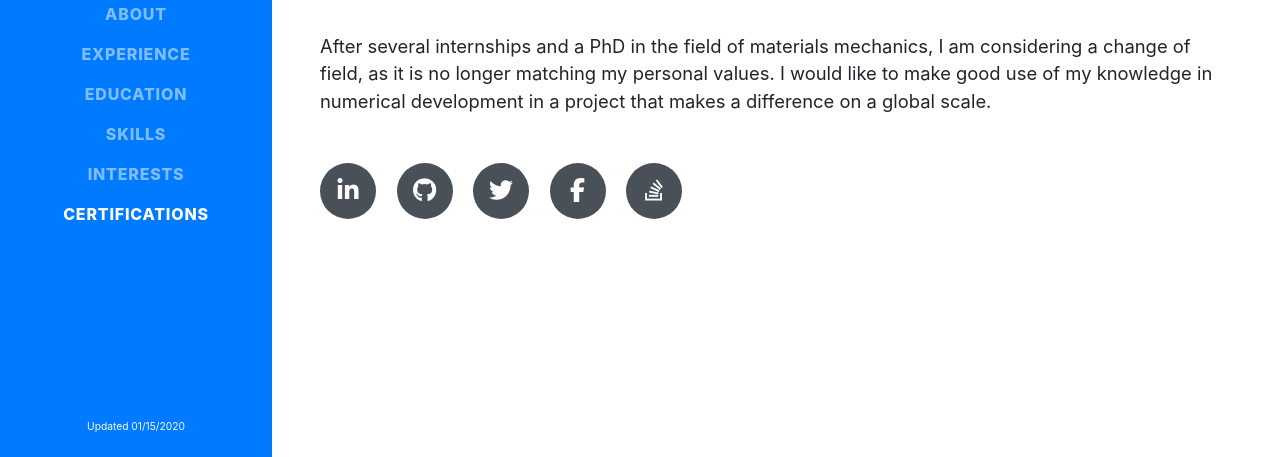
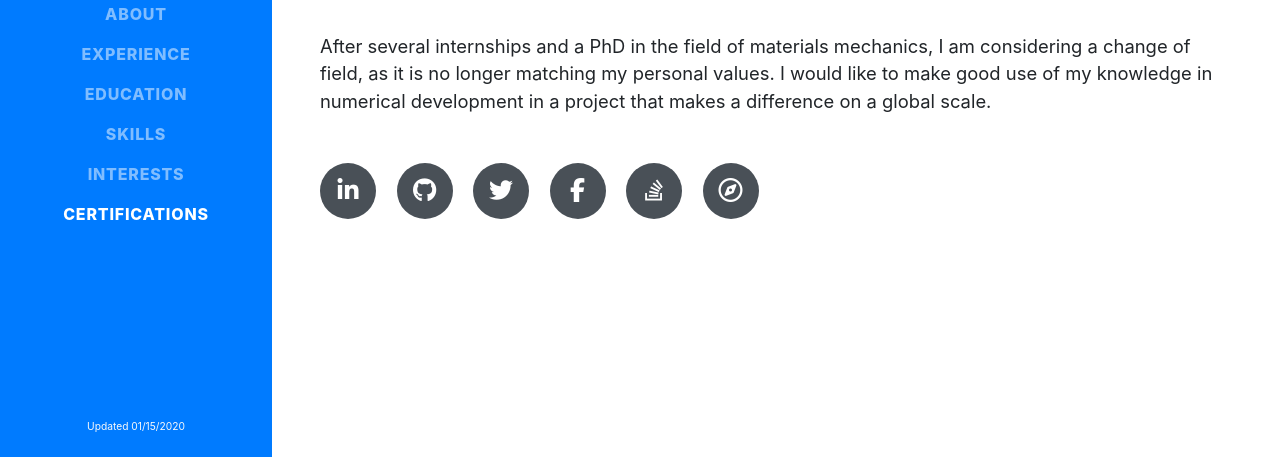
Before and after one commit to 12rambau/web-resume, a website with bundled scripts: page index.html in a window 1280 px wide. Shown: the part 340-797 px from the top of the page. Built offline with nearby package versions, Linux system fonts and the light colour scheme; a web font is replaced by a local one.

Commit message:
add gis stackexchange

```diff
--- a/index.html
+++ b/index.html
@@ -88,6 +88,9 @@
 						</a>
 						<a href="https://stackoverflow.com/users/6734243/pierrick-rambaud">
 							<i class="fab fa-stack-overflow"></i>
+						</a>
+						<a href="https://gis.stackexchange.com/users/154945/pierrick-rambaud">
+							<i class="fa fa-compass"></i>
 						</a>
 					</div>
 				</div>
```
